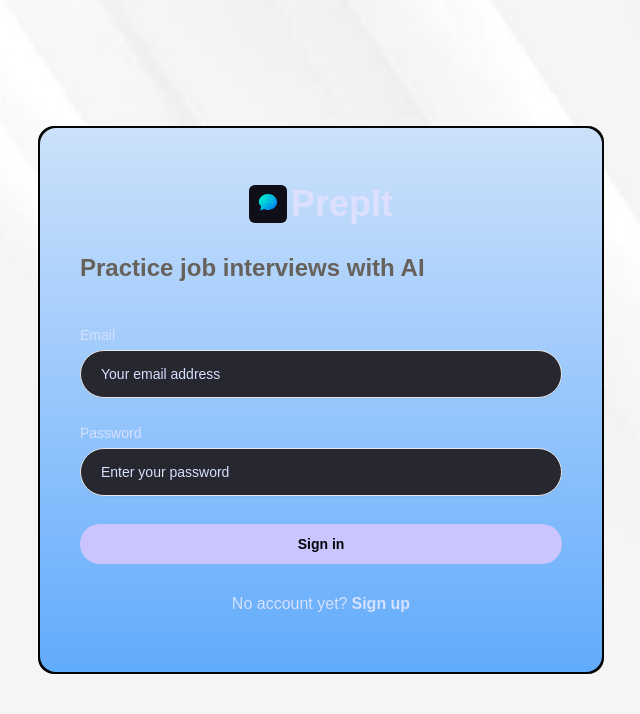
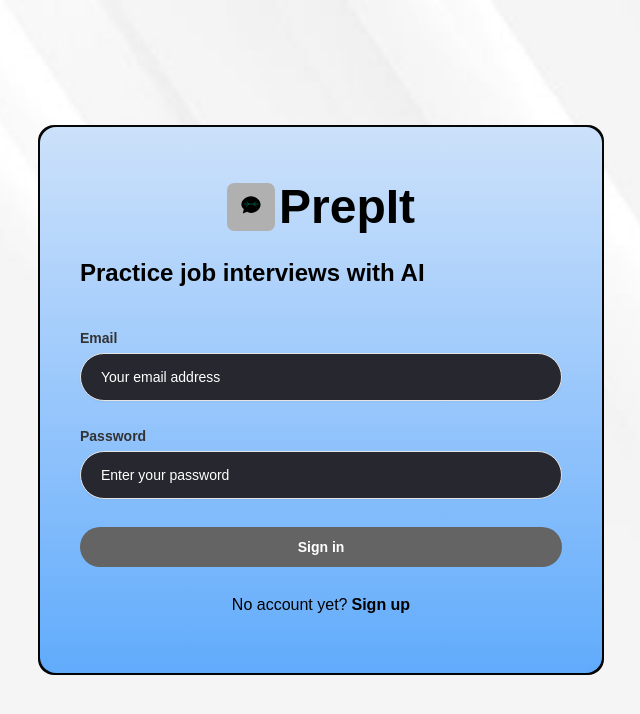
Before and after one commit to ajamidar/PrepIt, a Next.js app: page /sign-in in a window 1280 px wide. Shown: the top 714 px of the page, without its empty margins (319-959 px from the left). Built offline with nearby package versions, Linux system fonts and the light colour scheme; no server answers; a web font is replaced by a local one.

Commit message:
fixed Authform.tsx styling

```diff
--- a/app/components/AuthForm.tsx
+++ b/app/components/AuthForm.tsx
@@ -91,12 +91,12 @@ const AuthForm = ({ type }: {type: FormType}) => {
 
   return (
     <div className='card-border lg:min-w-[566px]'>
-      <div className='flex flex-col gap-7 card py-14 px-10'>
+      <div className='flex flex-col gap-6.5 card py-14 px-10'>
         <div className='flex flex-row gap-1 justify-center'>
-          <Image src="/logo.svg" alt="logo" height={38} width={38} />
-          <h2 className='text-primary-100'>PrepIt</h2>
+          <Image src="/logo4.svg" alt="logo" height={50} width={48} />
+          <h1 className='text-black'>PrepIt</h1>
         </div>
-        <h3>Practice job interviews with AI</h3>
+        <h3 className='text-black'>Practice job interviews with AI</h3>
         <Form {...form}>
           <form onSubmit={form.handleSubmit(onSubmit)} className="w-full space-y-7 mt-4 form">
             {!isSignIn && (
@@ -105,7 +105,7 @@ const AuthForm = ({ type }: {type: FormType}) => {
                         label = "Name"
                         placeholder='Your Name' />
             )}
-            <FormField control={form.control}
+            <FormField  control={form.control}
                         name = "email"
                         label = "Email"
                         placeholder='Your email address'
@@ -119,9 +119,9 @@ const AuthForm = ({ type }: {type: FormType}) => {
           </form>
         </Form>
 
-        <p className='text-center'>
+        <p className='text-center text-black'>
           {isSignIn ? "No account yet?" : "Have an account already?"}
-          <Link href={!isSignIn ? '/sign-in' : '/sign-up'} className='font-bold text-user-primary ml-1'>
+          <Link href={!isSignIn ? '/sign-in' : '/sign-up'} className='font-bold hover:!text-[#333333] text-user-primary ml-1'>
             {!isSignIn ? "Sign in" : "Sign up"}
           </Link>
         </p>
--- a/app/globals.css
+++ b/app/globals.css
@@ -204,15 +204,15 @@
     @apply w-full;
 
     .label {
-      @apply !text-light-100 !font-normal;
+      @apply !text-[#333333] !font-bold;
     }
 
     .input {
-      @apply !bg-dark-200 !rounded-full !min-h-12 !px-5 placeholder:!text-light-100;
+      @apply !bg-dark-200 !rounded-full !min-h-12 !px-5 placeholder:!text-white;
     }
 
     .btn {
-      @apply !w-full !bg-primary-200 !text-dark-100 hover:!bg-primary-200/80 !rounded-full !min-h-10 !font-bold !px-5 cursor-pointer;
+      @apply !w-full !bg-[#646464] !text-white hover:!bg-[#464747] !rounded-full !min-h-10 !font-bold !px-5 cursor-pointer;
     }
   }
 
```
